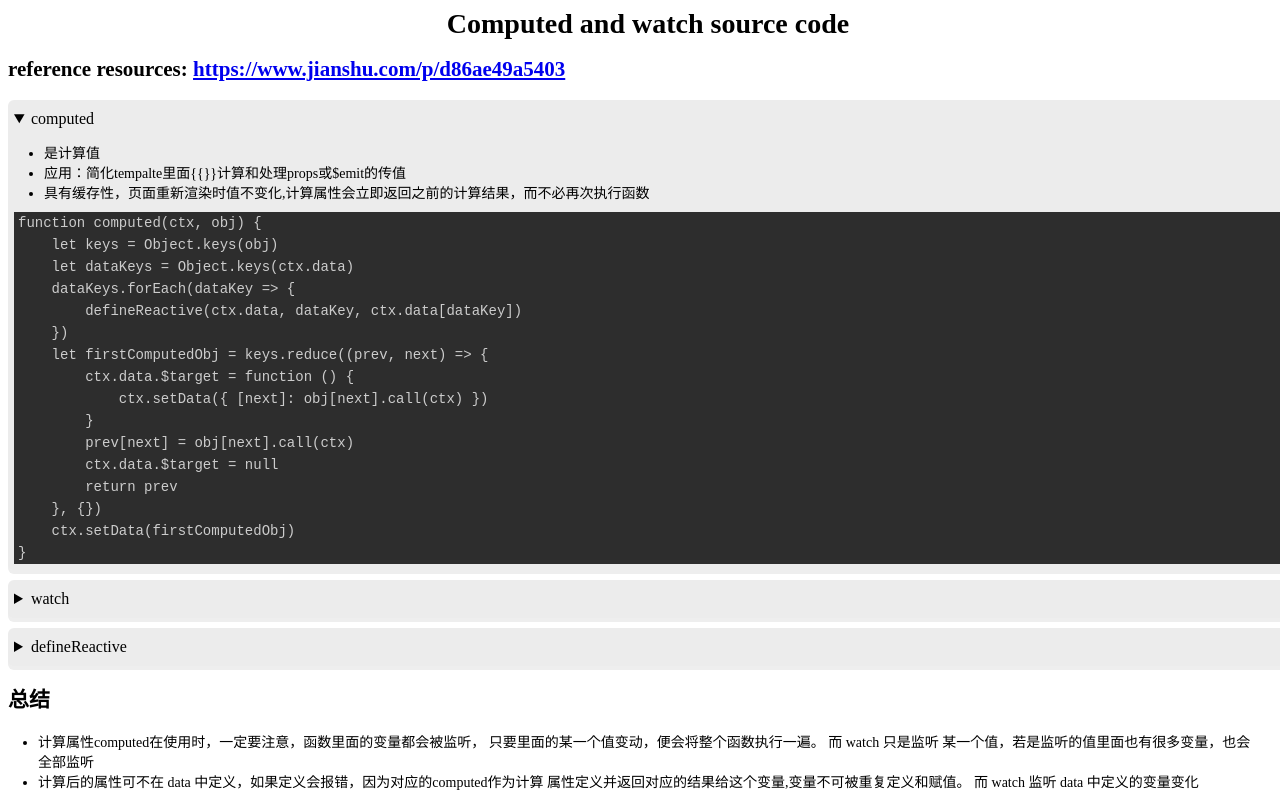
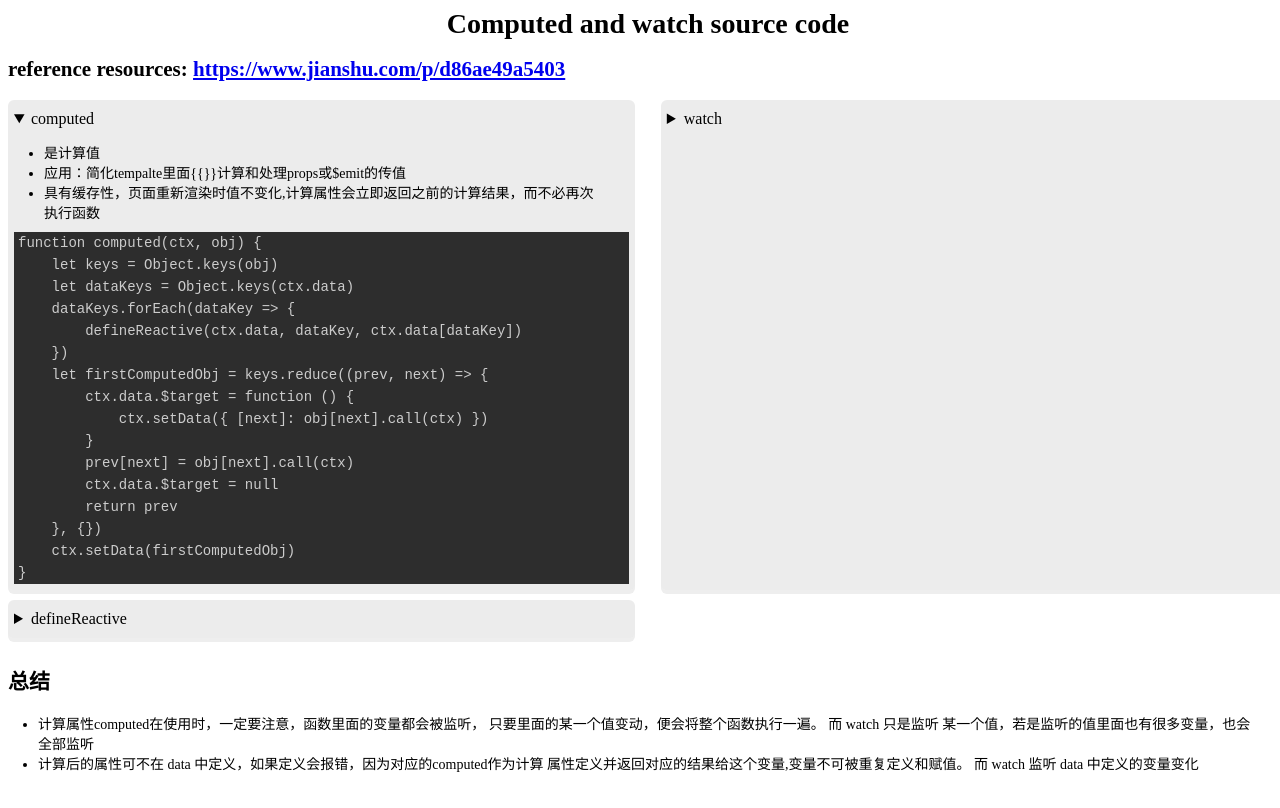
Before and after one commit to GuoQaingQiang/Source-code-analysis-of-vue2, a website built with webpack: page packages/DefineReactiveAndComputedAndWatch/www/index.html in a window 1280 px wide. Built offline with nearby package versions, Linux system fonts and the light colour scheme.

Commit message:
change the style of details element

```diff
--- a/packages/DefineReactiveAndComputedAndWatch/www/index.html
+++ b/packages/DefineReactiveAndComputedAndWatch/www/index.html
@@ -14,8 +14,16 @@
             font-size: 14px;
         }
 
+        .detailsWrapper{
+            display: flex;
+            justify-content: space-between;
+            flex-wrap: wrap;
+        }
+
         details {
+            width: 49%;
             margin-bottom: 10px;
+            box-sizing: border-box;
             padding: 6px;
             border-radius: 6px;
             background: #ececec;
@@ -84,6 +92,7 @@
     <h2>reference resources: <a href="https://www.jianshu.com/p/d86ae49a5403" target="target"
             rel="noopener noreferrer">https://www.jianshu.com/p/d86ae49a5403</a> </h2>
 
+    <div class="detailsWrapper">
         <details open="open">
             <summary>computed</summary>
             <div>
@@ -178,6 +187,7 @@
                 </div>
             </div>
         </details>
+    </div>
 
     <div>
         <h2>总结</h2>
```
Lines whose indentation alone changed are shown as unchanged.
